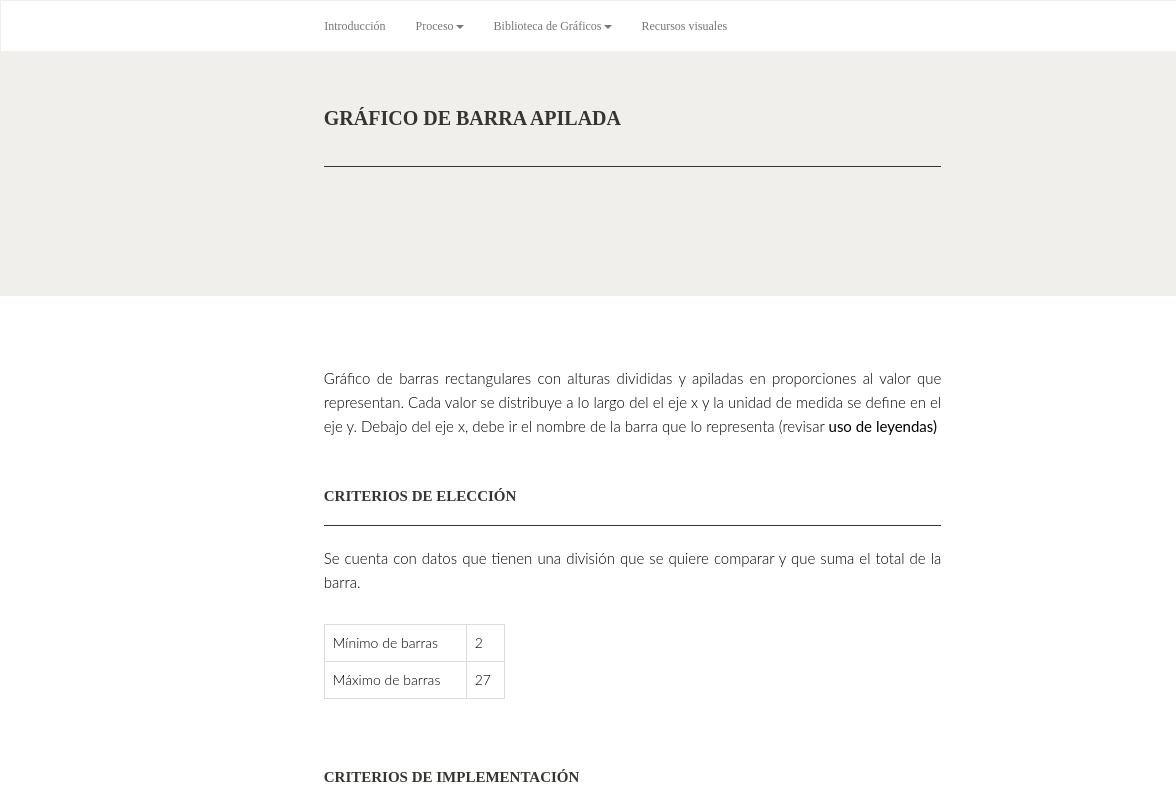
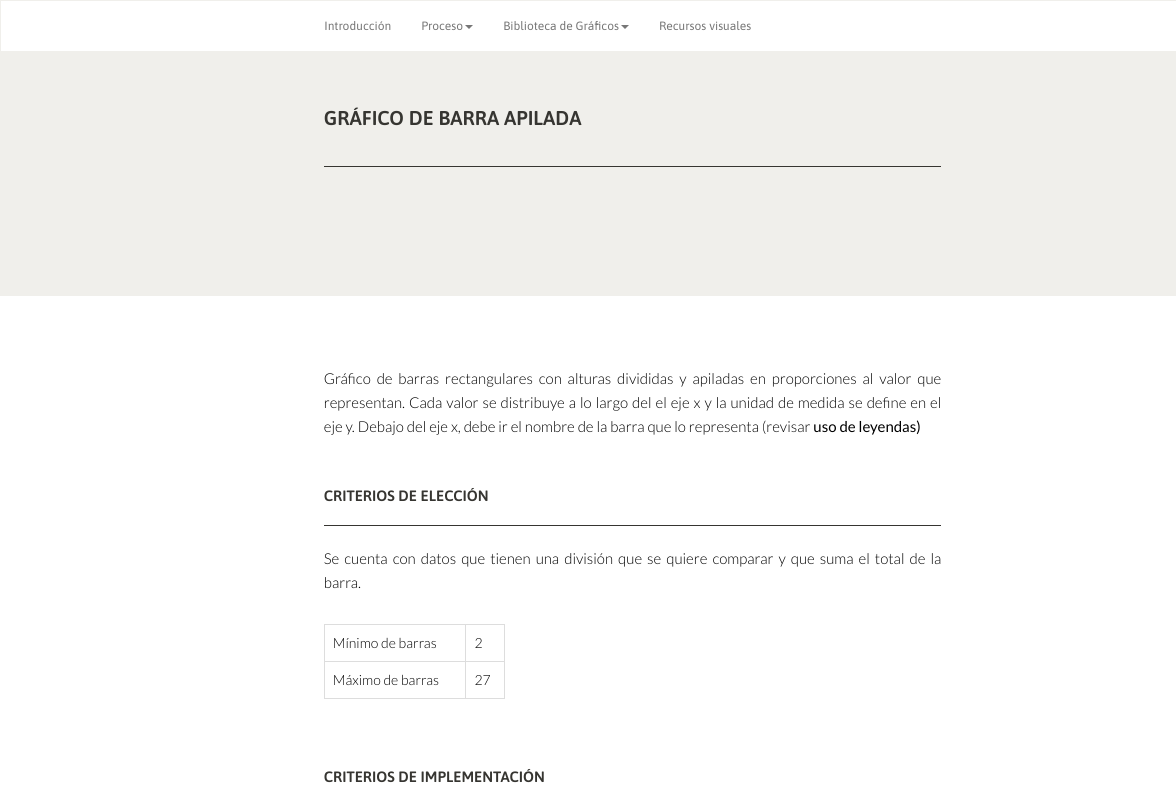
Before and after one commit to karihigh/manual_cadem, a plain HTML site: page barra_apilada.html in a window 1280 px wide. Shown: the top 800 px of the page, 0-1176 px from the left. Drawn offline with Linux system fonts and the light colour scheme.

Commit message:
font fix 2

```diff
--- a/barra_apilada.html
+++ b/barra_apilada.html
@@ -8,6 +8,8 @@
     <link href="css/bootstrap.min.css" rel="stylesheet">
     <link href="css/custom.css" rel="stylesheet">
     <link rel='shortcut icon' type='image/x-icon' href="favicon.ico"/>
+    <link href="https://fonts.googleapis.com/css?family=Asap:400,500,600,700" rel="stylesheet">
+    <link href="https://fonts.googleapis.com/css?family=Lato:300,400,700" rel="stylesheet">
 </head>
 <body>
   <nav class="navbar navbar-default navbar-fixed-top" role="navigation">
```
Also changed, not shown: barra_integrada.html (+2 -0 lines), burbuja.html (+2 -0 lines), etapa2.html (+2 -0 lines), etapa3.html (+2 -0 lines), etapa4.html (+2 -0 lines), etapa5.html (+2 -0 lines), graficos.html (+2 -0 lines), index.html (+2 -0 lines), intro.html (+2 -0 lines), linea.html (+2 -0 lines), linea_barra.html (+2 -0 lines), proceso.html (+2 -0 lines), rendimiento.html (+2 -0 lines), torta.html (+2 -0 lines).
